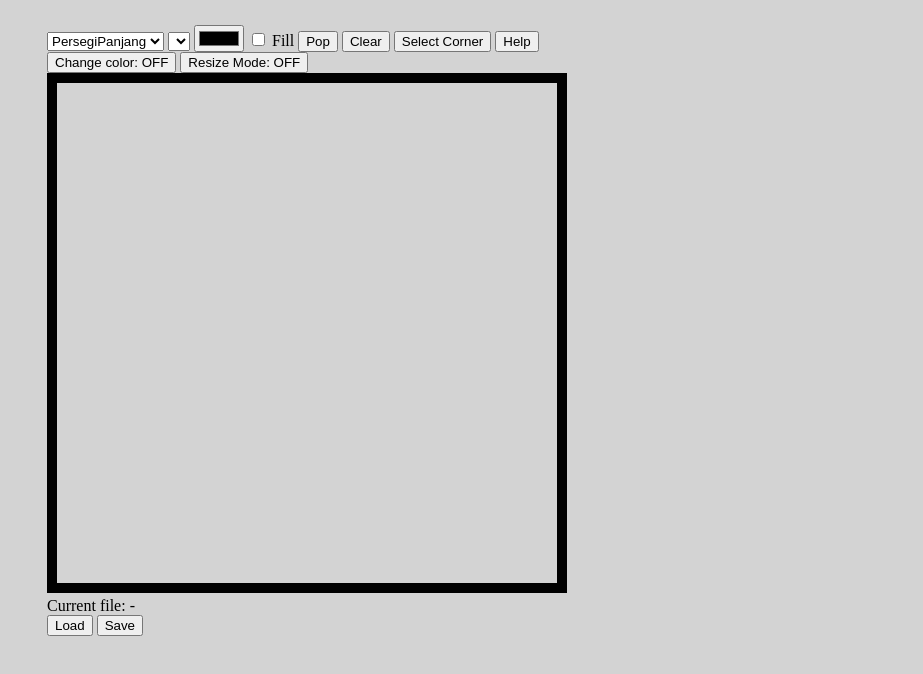
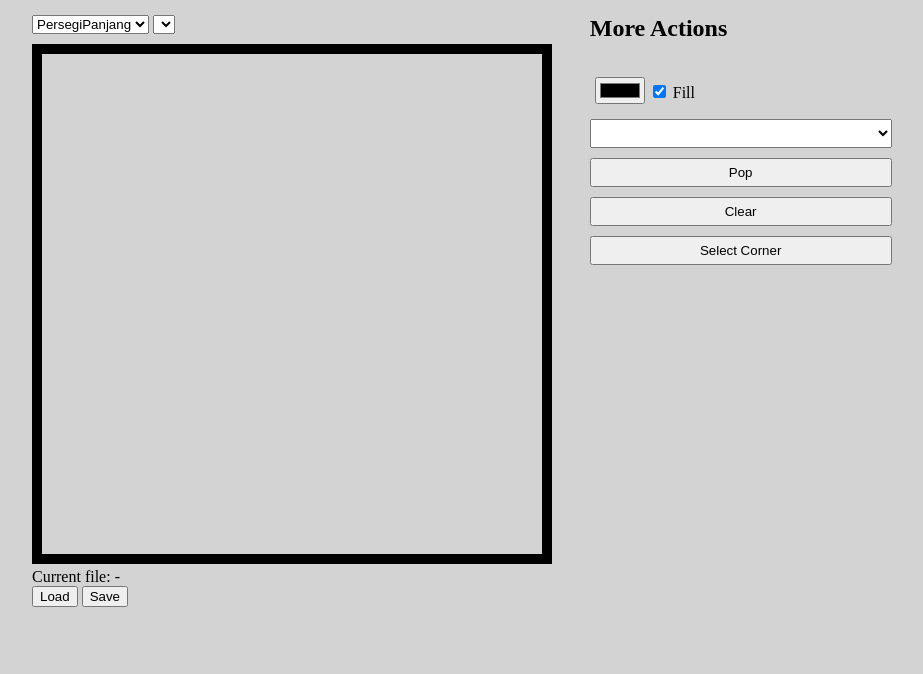
Before and after one commit to malikrafsan/WebGL-2DModeler, a website: page src/index.html in a window 1280 px wide. Shown: the whole page, without its empty margins (348-1271 px from the left). Drawn offline with Linux system fonts and the light colour scheme.

Commit message:
feat: syles

```diff
--- a/src/index.html
+++ b/src/index.html
@@ -10,51 +10,34 @@
 </head>
 
 <body>
-    <div id="helpmodal" class="modal">
-        <div class="modal-content">
-          <span class="modal-close">&times;</span>
-
-
-        </div>
-    </div>
-    <div class="flex">
-        <div class="container-card">
-            <ul id="card">
+    <div class="grid-container">
+        <div class="grid-item center">
+            <ul class="column-scroll" style="height:600px" id="card">
                 <!-- <p class="judul-card">Polygon 1</p> -->
             </ul>
         </div>
-        <div class="container">
-            <div class="baris">
-                <div class="kolom">
+        <div class="grid-item">
+            <div class="grid-item-middle-top">
                 <select id="bentuk">
                     <option value="persegipanjang">PersegiPanjang</option>
                     <option value="garis">Garis</option>
                     <option value="persegi">Persegi</option>
                     <option value="poligon">Poligon</option>
                 </select>
+
                     <select id="feature_mode">
                     </select>
-                    <input type="number" value="5" min="3" max="100" id="sisi" hidden />
-                    <input type="color" id="color_picker" value="#000000">
-                    <input type="checkbox" id="fill" text="fill">
-                    <label>Fill</label>
-                    <button id="pop">Pop</button>
-                    <button id="clear">Clear</button>
-                    <button id="select">Select Corner</button>
-                    <button id="help">Help</button>
+                <!-- <select id="transformasi">
+                    <option value="translasi">Translasi</option>
+                    <option value="dilatasi">Dilatasi</option>
+                </select> -->
             </div>
-            </div>
-            <div class="baris">
-                <div class="kolom">
-                    <button id="changecolor">Change color: <span>OFF</span></button>
-                    <button id="resize">Resize Mode: <span>OFF</span></button>
-                </div>
-            </div>
-            <div class="baris">
-                <div class="kolom">
+
+            <div class="grid-item-middle-middle">
                 <canvas id="canvas" width="500" height="500"></canvas>
             </div>
-            </div>
+
+            <div class="grid-item-middle-bottom">
                 <div class="baris">
                     <div class="kolom">
                         Current file: <span id="current_file">-</span>
@@ -66,14 +49,30 @@
                 </div>
             </div>
         </div>
-    <script src="./constant.js"></script>
-    <script src="./enums.js" ></script>
-    <script src="./globals.js" ></script>
-    <script src="./models.js" ></script>
-    <script src="./struct.js" ></script>
-    <script src="./utils.js" ></script>
-    <script src="./renderer.js" ></script>
-    <script src="./main.js" ></script>
+        <div class="grid-item">
+            <h2 class="spacing">More Actions</h2>
+            <div class="grid-container-row"  id="functionals" >
+                <div class="grid-item spacing">
+                    <input type="color" id="color_picker" value="#000000">
+                    <input type="checkbox" id="fill" text="fill" checked>
+                    <label>Fill</label>
+                </div>
+                <select class="grid-item spacing" name="mode" id="select-mode"></select>
+                <button class="grid-item spacing" id="pop">Pop</button>
+                <button class="grid-item spacing" id="clear">Clear</button>
+                <button class="grid-item spacing toggling" id="select">Select Corner</button>
+
+            </div>
+        </div>
+    </div>
+
+    <script src="./const.js"></script>
+    <script src="./enums.js"></script>
+    <script src="./globals.js"></script>
+    <script src="./models.js"></script>
+    <script src="./struct.js"></script>
+    <script src="./utils.js"></script>
+    <script src="./renderer.js"></script>
+    <script src="./main.js"></script>
 </body>
-
 </html>
--- a/src/style.css
+++ b/src/style.css
@@ -6,67 +6,50 @@ body {
     background-color: lightgray;
     color: black;
     margin: auto;
-    max-width: 750px;
-    margin-top: 25px;
 }
 
-/* https://www.w3schools.com/howto/tryit.asp?filename=tryhow_css_modal */
-.modal {
-    display: none;
-    /* Hidden by default */
-    position: fixed;
-    /* Stay in place */
-    z-index: 1;
-    /* Sit on top */
-    padding-top: 100px;
-    /* Location of the box */
-    left: 0;
-    top: 0;
-    width: 100%;
-    /* Full width */
-    height: 100%;
-    /* Full height */
-    overflow: auto;
-    /* Enable scroll if needed */
-    background-color: rgb(0, 0, 0);
-    /* Fallback color */
-    background-color: rgba(0, 0, 0, 0.4);
-    /* Black w/ opacity */
+.grid-container {
+    display: grid;
+    grid-template-columns: repeat(3, 1fr);
+    grid-template-rows: auto;
+    grid-gap: 10px;
+  }
+
+.grid-container-row {
+    display: grid;
+    grid-template-columns:  1fr;
 }
 
-/* Modal Content */
-.modal-content {
-    background-color: #fefefe;
-    margin: auto;
-    padding: 20px;
-    border: 1px solid #888;
-    width: 80%;
+.column-scroll {
+    overflow-y: scroll;
 }
 
-/* The Close Button */
-.modal-close {
-    color: #aaaaaa;
-    float: right;
-    font-size: 28px;
-    font-weight: bold;
+.grid-item {
+padding: 5px;
 }
 
-.modal-close:hover,
-.modal-close:focus {
-    color: #000;
-    text-decoration: none;
-    cursor: pointer;
+ul {
+    flex-direction: column;
+    display:flex;
+    align-items: center;
 }
 
-.flex {
-    display: flex;
-    flex-direction: row;
+
+.grid-item-middle {
+display: grid;
+grid-template-rows: min-content auto min-content; /* Adjust row heights as needed */
 }
 
-.container-card {
-    width: max-content;
-    margin-right: 90px;
-    margin-top: 50px;
+.grid-item-middle-top {
+    margin-right:10px;
+    margin-bottom: 10px;
+    margin-top: 10px;
+    }
+
+.spacing {
+    margin-left: 5%;
+    margin-right: 10%;
+    margin-top:10px;
 }
 
 .card {
@@ -74,12 +57,12 @@ body {
     padding: 0px 35px;
 }
 
-#select {
+.toggling {
     position: relative;
     cursor: pointer;
 }
 
-#select:active,
+.toggling:active,
 .active {
     top: 2px;
     left: 1px;
```
Lines whose indentation alone changed are shown as unchanged.
